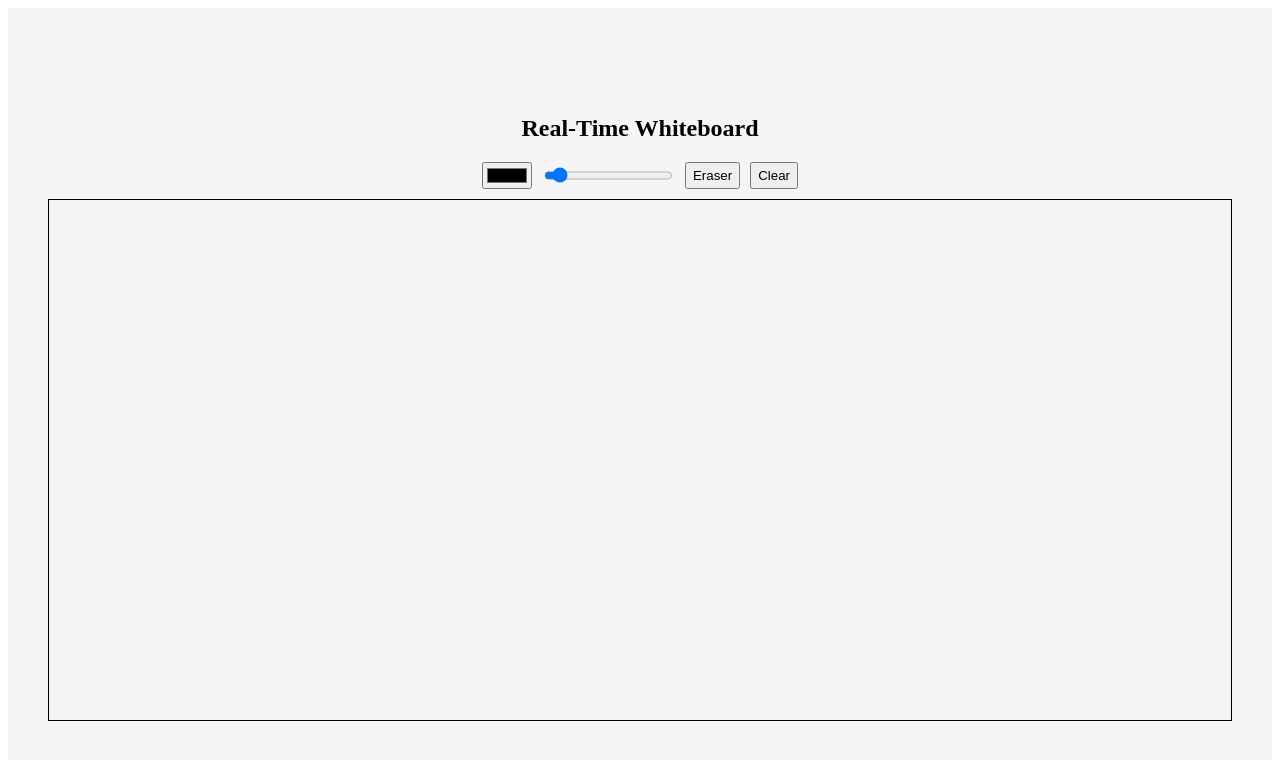
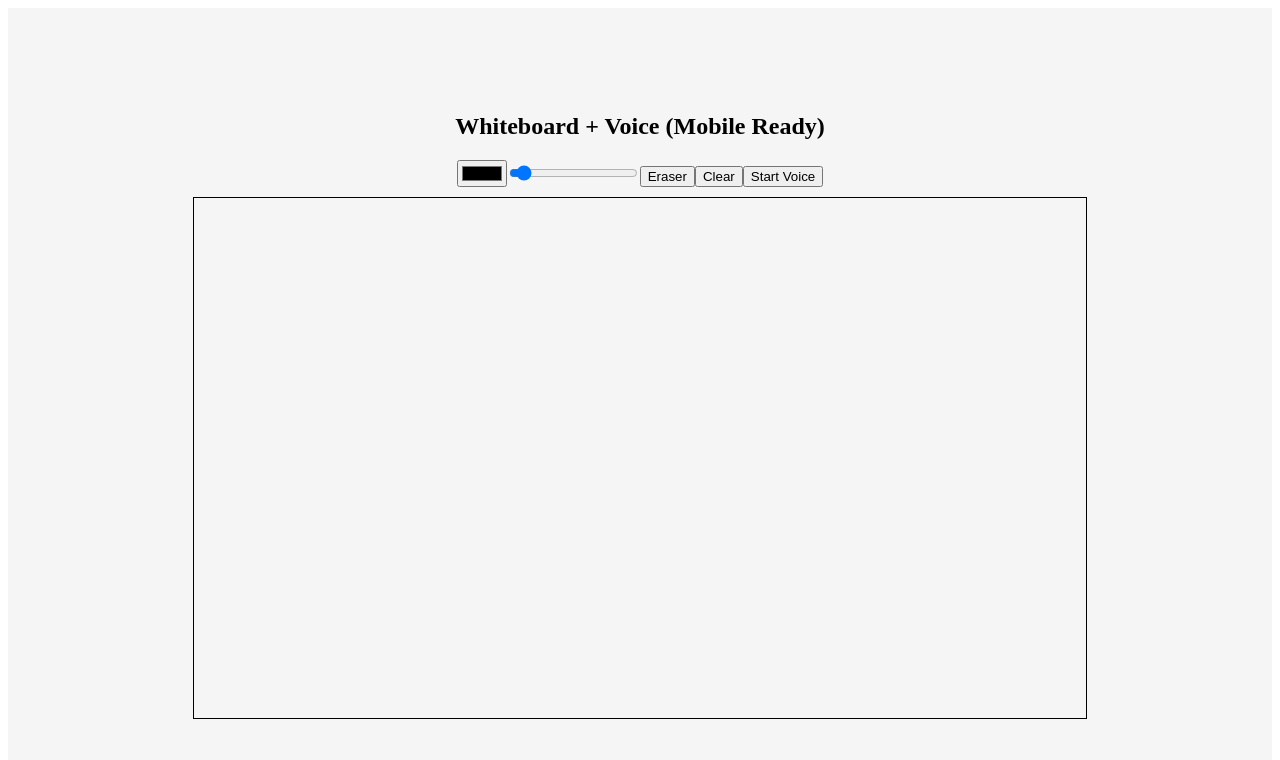
Before and after one commit to sandeep-172/websocket, a React (Vite) app in the folder client/: page / in a window 1280 px wide. Shown: the top 760 px of the page. Built offline with nearby package versions, Linux system fonts and the light colour scheme; no server answers.

Commit message:
add webrtc

```diff
--- a/client/src/Whiteboard.jsx
+++ b/client/src/Whiteboard.jsx
@@ -4,6 +4,8 @@ import socket from "./socket";
 function Whiteboard() {
   const canvasRef = useRef(null);
   const ctxRef = useRef(null);
+  const peerRef = useRef(null);
+  const localStreamRef = useRef(null);
 
   const [drawing, setDrawing] = useState(false);
   const [color, setColor] = useState("#000000");
@@ -12,7 +14,9 @@ function Whiteboard() {
 
   const lastPos = useRef({ x: 0, y: 0 });
 
-  // Initialize canvas
+  // =========================
+  // INITIALIZE
+  // =========================
   useEffect(() => {
     const canvas = canvasRef.current;
     const ctx = canvas.getContext("2d");
@@ -23,7 +27,6 @@ function Whiteboard() {
 
     resizeCanvas();
 
-    // Receive drawing from others
     socket.on("draw", (data) => {
       drawLine(
         data.x0,
@@ -36,54 +39,68 @@ function Whiteboard() {
       );
     });
 
-    // Receive clear
     socket.on("clear_canvas", () => {
       ctx.clearRect(0, 0, canvas.width, canvas.height);
     });
+
+    socket.on("offer", handleOffer);
+    socket.on("answer", handleAnswer);
+    socket.on("ice_candidate", handleICE);
 
     window.addEventListener("resize", resizeCanvas);
 
     return () => {
       socket.off("draw");
       socket.off("clear_canvas");
+      socket.off("offer");
+      socket.off("answer");
+      socket.off("ice_candidate");
       window.removeEventListener("resize", resizeCanvas);
     };
   }, []);
 
-  // 🔥 Proper resize (Fixes cursor mismatch)
+  // =========================
+  // PERFECT CANVAS SCALING
+  // =========================
   const resizeCanvas = () => {
     const canvas = canvasRef.current;
     const rect = canvas.getBoundingClientRect();
 
-    canvas.width = rect.width;
-    canvas.height = rect.height;
+    const dpr = window.devicePixelRatio || 1;
+
+    canvas.width = rect.width * dpr;
+    canvas.height = rect.height * dpr;
+
+    const ctx = canvas.getContext("2d");
+    ctx.scale(dpr, dpr);
   };
 
-  // 🔥 Accurate mouse/touch position
+  // =========================
+  // GET CORRECT POINTER POSITION
+  // =========================
   const getPosition = (event) => {
     const canvas = canvasRef.current;
     const rect = canvas.getBoundingClientRect();
 
-    const scaleX = canvas.width / rect.width;
-    const scaleY = canvas.height / rect.height;
+    let clientX, clientY;
 
     if (event.touches) {
-      return {
-        x: (event.touches[0].clientX - rect.left) * scaleX,
-        y: (event.touches[0].clientY - rect.top) * scaleY,
-      };
+      clientX = event.touches[0].clientX;
+      clientY = event.touches[0].clientY;
     } else {
-      return {
-        x: (event.clientX - rect.left) * scaleX,
-        y: (event.clientY - rect.top) * scaleY,
-      };
+      clientX = event.clientX;
+      clientY = event.clientY;
     }
+
+    return {
+      x: clientX - rect.left,
+      y: clientY - rect.top,
+    };
   };
 
   const startDrawing = (e) => {
-    const pos = getPosition(e);
     setDrawing(true);
-    lastPos.current = pos;
+    lastPos.current = getPosition(e);
   };
 
   const draw = (e) => {
@@ -104,9 +121,7 @@ function Whiteboard() {
     lastPos.current = pos;
   };
 
-  const stopDrawing = () => {
-    setDrawing(false);
-  };
+  const stopDrawing = () => setDrawing(false);
 
   const drawLine = (x0, y0, x1, y1, strokeColor, width, emit) => {
     const ctx = ctxRef.current;
@@ -122,14 +137,7 @@ function Whiteboard() {
 
     if (!emit) return;
 
-    socket.emit("draw", {
-      x0,
-      y0,
-      x1,
-      y1,
-      color: strokeColor,
-      width,
-    });
+    socket.emit("draw", { x0, y0, x1, y1, color: strokeColor, width });
   };
 
   const clearCanvas = () => {
@@ -138,35 +146,83 @@ function Whiteboard() {
     socket.emit("clear_canvas");
   };
 
+  // =========================
+  // VOICE CHAT (WEBRTC)
+  // =========================
+  const startVoice = async () => {
+    const stream = await navigator.mediaDevices.getUserMedia({ audio: true });
+    localStreamRef.current = stream;
+
+    const peer = new RTCPeerConnection({
+      iceServers: [{ urls: "stun:stun.l.google.com:19302" }],
+    });
+
+    peerRef.current = peer;
+
+    stream.getTracks().forEach((track) => peer.addTrack(track, stream));
+
+    peer.ontrack = (event) => {
+      const audio = new Audio();
+      audio.srcObject = event.streams[0];
+      audio.play();
+    };
+
+    peer.onicecandidate = (event) => {
+      if (event.candidate) {
+        socket.emit("ice_candidate", event.candidate);
+      }
+    };
+
+    const offer = await peer.createOffer();
+    await peer.setLocalDescription(offer);
+    socket.emit("offer", offer);
+  };
+
+  const handleOffer = async (offer) => {
+    const peer = new RTCPeerConnection({
+      iceServers: [{ urls: "stun:stun.l.google.com:19302" }],
+    });
+
+    peerRef.current = peer;
+
+    const stream = await navigator.mediaDevices.getUserMedia({ audio: true });
+    stream.getTracks().forEach((track) => peer.addTrack(track, stream));
+
+    peer.ontrack = (event) => {
+      const audio = new Audio();
+      audio.srcObject = event.streams[0];
+      audio.play();
+    };
+
+    await peer.setRemoteDescription(offer);
+    const answer = await peer.createAnswer();
+    await peer.setLocalDescription(answer);
+    socket.emit("answer", answer);
+  };
+
+  const handleAnswer = async (answer) => {
+    await peerRef.current.setRemoteDescription(answer);
+  };
+
+  const handleICE = async (candidate) => {
+    try {
+      await peerRef.current.addIceCandidate(candidate);
+    } catch (err) {
+      console.error(err);
+    }
+  };
+
   return (
-    <div
-      style={{
-        display: "flex",
-        flexDirection: "column",
-        alignItems: "center",
-        padding: "10px",
-        width: "100%",
-      }}
-    >
-      <h2>Real-Time Whiteboard</h2>
+    <div style={{ textAlign: "center" }}>
+      <h2>Whiteboard + Voice (Mobile Ready)</h2>
 
-      {/* Controls */}
-      <div
-        style={{
-          display: "flex",
-          flexWrap: "wrap",
-          justifyContent: "center",
-          gap: "10px",
-          marginBottom: "10px",
-        }}
-      >
+      <div style={{ marginBottom: "10px" }}>
         <input
           type="color"
           value={color}
+          disabled={eraser}
           onChange={(e) => setColor(e.target.value)}
-          disabled={eraser}
         />
-
         <input
           type="range"
           min="1"
@@ -174,23 +230,20 @@ function Whiteboard() {
           value={brushSize}
           onChange={(e) => setBrushSize(Number(e.target.value))}
         />
-
         <button onClick={() => setEraser(!eraser)}>
           {eraser ? "Disable Eraser" : "Eraser"}
         </button>
-
         <button onClick={clearCanvas}>Clear</button>
+        <button onClick={startVoice}>Start Voice</button>
       </div>
 
-      {/* Canvas */}
       <canvas
         ref={canvasRef}
         style={{
           border: "1px solid black",
+          width: "95%",
+          height: "65vh",
           touchAction: "none",
-          width: "95%",
-          maxWidth: "1200px",
-          height: "65vh",
         }}
         onMouseDown={startDrawing}
         onMouseMove={draw}
--- a/client/src/socket.js
+++ b/client/src/socket.js
@@ -1,6 +1,7 @@
 import { io } from "socket.io-client";
 
-// Connect to backend server
-const socket = io("https://websocket-cafo.onrender.com");
+const socket = io("https://websocket-cafo.onrender.com", {
+  transports: ["websocket"],
+});
 
 export default socket;
```
Also changed, not shown: 1 other file (tests, documents, lock files or other folders).
